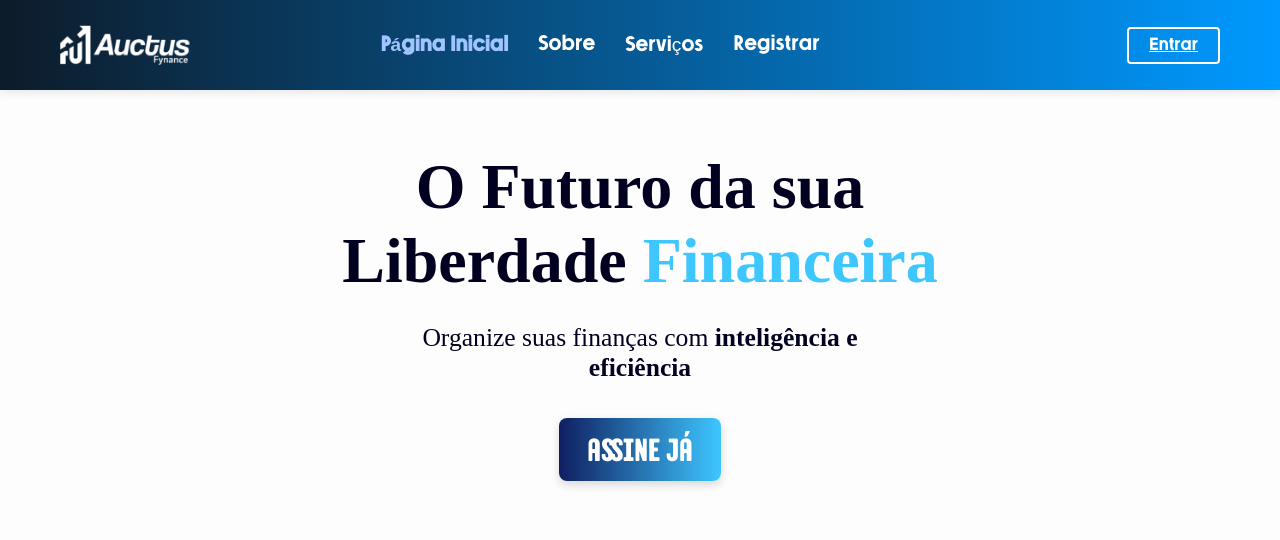
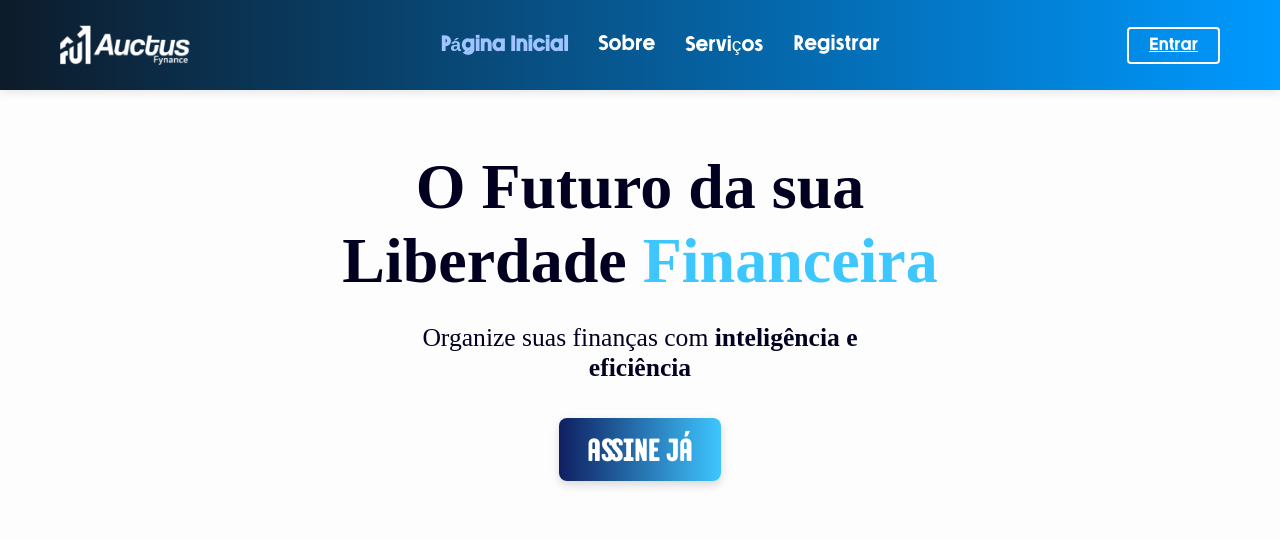
Before and after one commit to Mayconjulio/ProjetoPI, a PHP site: page /public/paginicial.php in a window 1280 px wide. Shown: the top 540 px of the page. Run offline with PHP 8.4, Linux system fonts and the light colour scheme; some web fonts are replaced.

Commit message:
Ajustes de centralização da NAV e consertos de bugs

```diff
--- a/public/paginicial.php
+++ b/public/paginicial.php
@@ -53,10 +53,10 @@ $conn->close();
 
 </head>
 <body>
-<div id="preloader">
+<!-- <div id="preloader">
   <img id="image1" src="../src/assets/Imagens do Site/Padrão vertical - ByAvanced (1).png" alt="Logo 1">
 
-</div>
+</div> -->
 
 
     <!-- Cabeçalho -->
@@ -186,7 +186,7 @@ $conn->close();
     <footer class="footer">
         <div class="footer-top">
             <div class="footer-logo">
-            <img src="../src/assets/Imagens do Site/Pad" alt="Logo Auctus" />
+            <img src="/ProjetoPI/src/assets/Imagens%20do%20Site/Conteudo%20do%20site/Logo%20Azul.png" alt="Logo Auctus" />
             <p class="descricao">
                 <strong>Auctus</strong> vem do Latim <strong>“crescimento”</strong> é uma sistema<br>
                 de <strong>controle financeiro</strong>, com <strong>navegação fácil e sem<br>complicações</strong>
--- a/src/styles/pasta Dos CSS/nav.css
+++ b/src/styles/pasta Dos CSS/nav.css
@@ -1,7 +1,6 @@
 /* Reset */
 * {
     margin: 0;
-    padding: 0;
     box-sizing: border-box;
   }
 
@@ -42,16 +41,17 @@
   /* Links Desktop */
   .nav-links {
     flex-grow: 1;
-    display: flex;
     justify-content: center;
     align-items: center;
     gap: 30px;
   }
 
   .nav-links ul {
-    display: flex;
     gap: 30px;
     list-style: none;
+    justify-content: center;
+    padding: 0;
+    margin: 0;
   }
 
   .guest-nav,
@@ -228,6 +228,12 @@
     display: block;
   }
 
+
+
+
+
+
+
   body.logged-in .logged-link {
     display: block;
   }
```
Also changed, not shown: src/JS/nav.js (line endings or trailing spaces), src/assets/Imagens do Site/Conteudo do site/Logo Azul.png (added).
